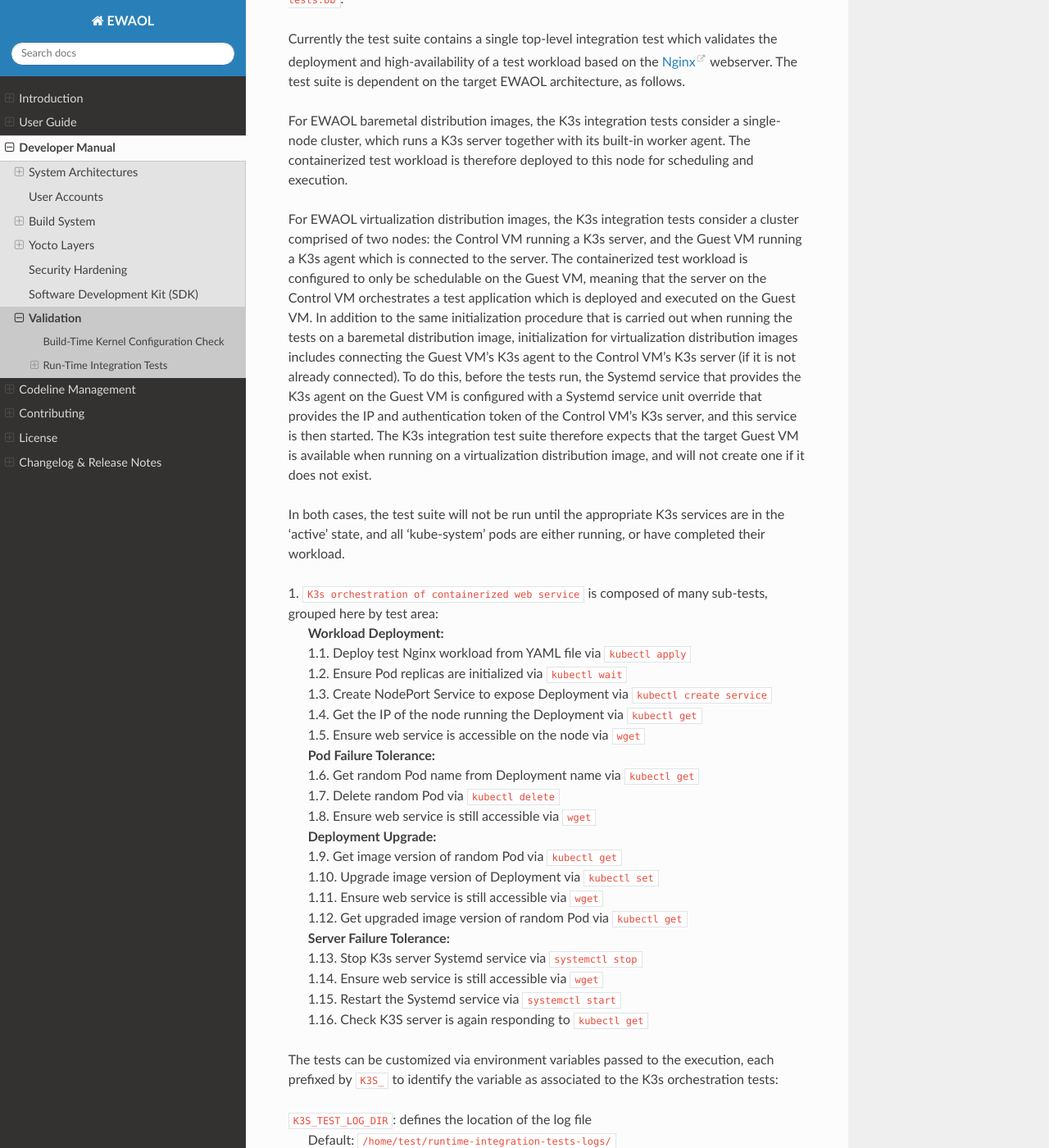
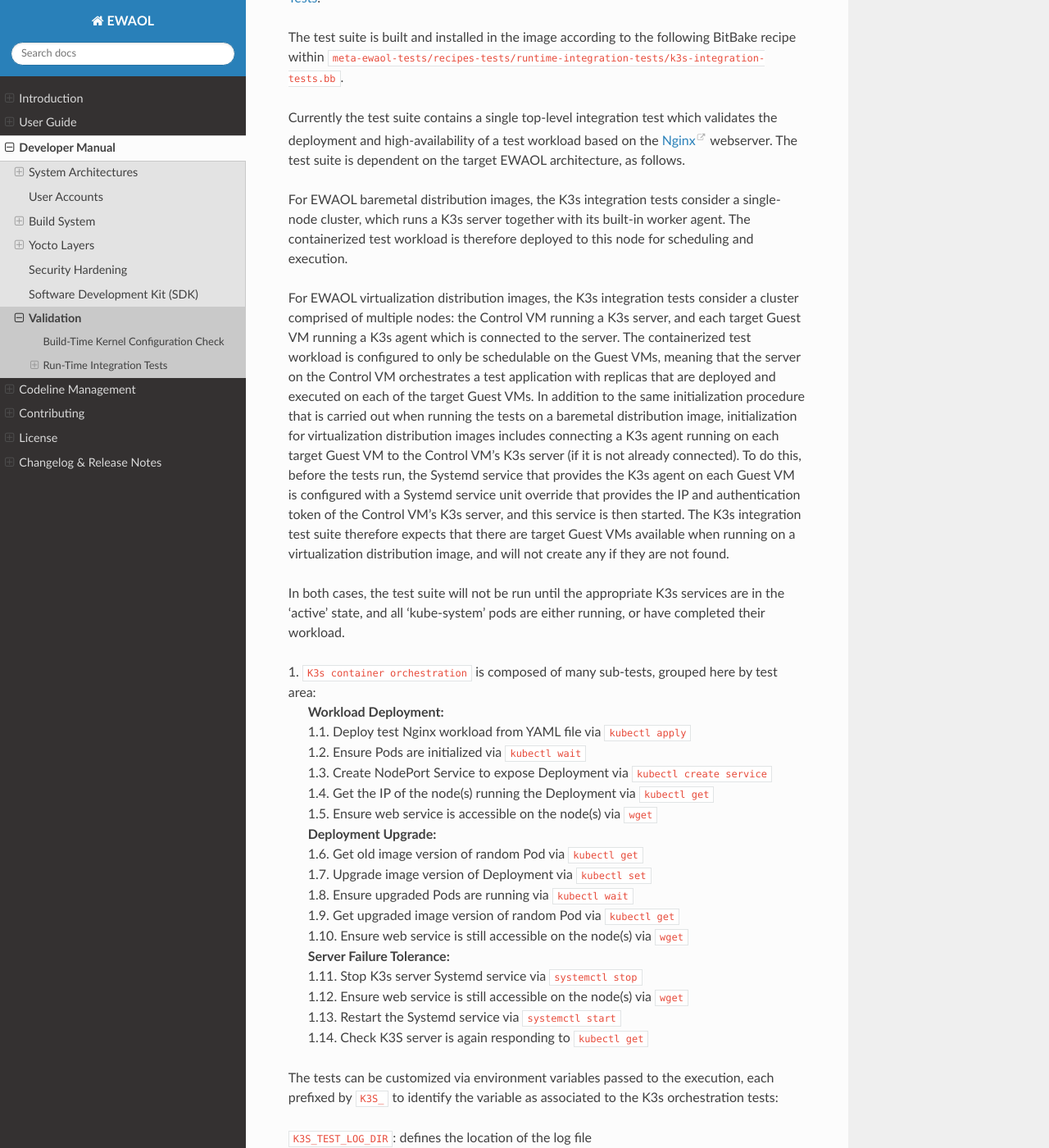
Before and after one commit to chaoge525/soafee_demo, a Sphinx documentation site: the page built from documentation/manual/validation.rst, in a window 1280 px wide and 1400 px high, scrolled down 6135 px. Shown: the whole window at 82% size. Built offline with Sphinx 7.4.7 and the Read the Docs theme 2.0.0, drawn with Linux system fonts in a browser that asks for light colours; some of the changed text lies outside the part shown.

Commit message:
ewaol-tests,doc: Validate all EWAOL Guest VMs during run-time integration tests
This patch updates the run-time integration tests to validate all target EWAOL
Guest VMs where appropriate, instead of just selecting one Guest VM.

The target Guest VMs are selected via a test-suite specific BASENAME environment
variable. All Guest VMs which begin with the basename are selected. By default,
the basename is the EWAOL Guest VM hostname ("ewaol-guest-vm").

For the container engine test suite, user accounts test suite, and
virtualization test suites, each Guest VM is independently and consecutively
validated.

For the K3s test suite, all target Guest VMs are connected to a single K3s
cluster, and the tests ensure that the application workload replicas are
distributed over the nodes using a PodAntiAffinity setting. To simplify the
behavior, one replica is deployed per node, meaning that a baremetal
distribution image now executes one replica instead of three (note this has no
impact on the validation). To support the image 'rolling' upgrade for a single
Pod, the deployment is configured to allow the Pod to be stopped before the new
upgraded Pod is started.

Issue-Id: SCM-4424
Signed-off-by: Richard Neill <richard.neill@arm.com>
Change-Id: I339c313643d5b196ec5268cacc9c2dec3b2474ac

```diff
--- a/documentation/manual/validation.rst
+++ b/documentation/manual/validation.rst
@@ -57,14 +57,14 @@ image depend on its target architecture, as follows:
 
 * Baremetal architecture:
     * `Container Engine Tests`_
-    * `K3s Orchestration Tests`_ (local deployment of K3s pods)
+    * `K3s Orchestration Tests`_ (local deployment of a K3s pod)
     * `User Accounts Tests`_
 * Virtualization architecture:
     * Control VM:
 
       * `Container Engine Tests`_
-      * `K3s Orchestration Tests`_ (remote deployment of K3s pods on a Guest
-        VM, from the Control VM)
+      * `K3s Orchestration Tests`_ (remote deployment of K3s pods on the Guest
+        VMs, from the Control VM)
       * `User Accounts Tests`_
       * `Xen Virtualization Tests`_
     * Guest VM:
@@ -196,8 +196,8 @@ in `Running the Tests`_.
 On an EWAOL virtualization distribution image, the container engine test suite
 is available for execution on both the Control VM and the Guest VM. In addition,
 as part of running the test suite on the Control VM, an extra test will be
-performed which logs into the Guest VM and runs the container engine test suite
-on it, thereby reporting any test failures of the Guest VM as part of the
+performed which logs into each Guest VM and runs the container engine test suite
+on it, thereby reporting any test failures of a Guest VM as part of the
 Control VM's test suite execution.
 
 The test suite is built and installed in the image according to the following
@@ -221,12 +221,13 @@ consecutively in the following order.
          via the ``docker run`` command
 |        - Create and start a container, re-using the existing image
 |        - Update package lists within container from external network
-| 3. ``run container engine integration tests on the Guest VM from the Control VM``
-     is only executed on the Control VM. On the Guest VM this test is skipped.
-     The test is composed of two sub-tests:
-|    3.1. Check that Xendomains is initialized and the Guest VM is running via
-          ``systemctl status`` and ``xendomains status``
-|    3.2. Run the container engine integration tests on the Guest VM
+| 3. ``run container engine integration tests on Guest VMs from the Control VM``
+     is only executed on the Control VM. On a Guest VM this test is skipped.
+     The test is composed of the following sub-tests:
+|    3.1. Check that Xendomains is initialized ``systemctl status``
+|    For each Guest VM:
+|      3.2. Check the Guest VM is running via ``xendomains status``
+|      3.3. Run the container engine integration tests on the Guest VM
 |        - Uses an Expect script to log-in and execute the
            ``ptest-runner container-engine-integration-tests`` command
 |        - This command will therefore run only the first and second top-level
@@ -246,15 +247,15 @@ container engine tests:
 |  ``CE_TEST_CLEAN_ENV``: enable test environment clean-up
 |    Default: ``1`` (enabled)
 |    See `Container Engine Environment Clean-Up`_
-|  ``CE_TEST_GUEST_VM_NAME``: defines the Xen domain name and Hostname of the
-    Guest VM
+|  ``CE_TEST_GUEST_VM_BASENAME``: defines the base Xen domain name (hostname) to
+   determine which Guest VMs to include as part of the test suite execution
 |    Only available when running the tests on an EWAOL virtualization
      distribution image
-|    Represents the target Guest VM to test when executing the suite on the
-     Control VM
-|    Default: ``${EWAOL_GUEST_VM_HOSTNAME}1``
-|    With standard configuration, the default Guest VM will therefore be
-     ``ewaol-guest-vm1``
+|    Any Guest VMs that have a Xen domain name starting with this value will be
+     tested as part of executing the suite on the Control VM
+|    Default: ``${EWAOL_GUEST_VM_HOSTNAME}``
+|    With standard configuration, the default Guest VMs will therefore be all
+     Guest VMs with domain names which start with ``ewaol-guest-vm``
 
 Container Engine Environment Clean-Up
 ^^^^^^^^^^^^^^^^^^^^^^^^^^^^^^^^^^^^^
@@ -274,10 +275,10 @@ The environment clean operation involves:
     * Determination and removal of all running containers of the image given by
       ``CE_TEST_IMAGE``
     * Removal of the image given by ``CE_TEST_IMAGE``, if it exists
-    * Clearing the password set when the tests accessed the Guest VM, performed
-      only when running the test suite on a virtualization distribution image
-      with :ref:`Security Hardening<manual/hardening:Security Hardening>`
-      enabled.
+    * Clearing the passwords set when the test suite accessed each Guest VM,
+      performed only when running the test suite on a virtualization
+      distribution image with
+      :ref:`Security Hardening<manual/hardening:Security Hardening>` enabled.
 
 If enabled then the environment clean operations will always be run, regardless
 of test-suite success or failure.
@@ -307,48 +308,46 @@ agent. The containerized test workload is therefore deployed to this node for
 scheduling and execution.
 
 For EWAOL virtualization distribution images, the K3s integration tests consider
-a cluster comprised of two nodes: the Control VM running a K3s server, and the
-Guest VM running a K3s agent which is connected to the server. The containerized
-test workload is configured to only be schedulable on the Guest VM, meaning that
-the server on the Control VM orchestrates a test application which is deployed
-and executed on the Guest VM. In addition to the same initialization procedure
-that is carried out when running the tests on a baremetal distribution image,
-initialization for virtualization distribution images includes connecting the
-Guest VM's K3s agent to the Control VM's K3s server (if it is not already
-connected). To do this, before the tests run, the Systemd service that provides
-the K3s agent on the Guest VM is configured with a Systemd service unit override
-that provides the IP and authentication token of the Control VM's K3s server,
-and this service is then started. The K3s integration test suite therefore
-expects that the target Guest VM is available when running on a virtualization
-distribution image, and will not create one if it does not exist.
+a cluster comprised of multiple nodes: the Control VM running a K3s server, and
+each target Guest VM running a K3s agent which is connected to the server. The
+containerized test workload is configured to only be schedulable on the Guest
+VMs, meaning that the server on the Control VM orchestrates a test application
+with replicas that are deployed and executed on each of the target Guest VMs. In
+addition to the same initialization procedure that is carried out when running
+the tests on a baremetal distribution image, initialization for virtualization
+distribution images includes connecting a K3s agent running on each target Guest
+VM to the Control VM's K3s server (if it is not already connected). To do this,
+before the tests run, the Systemd service that provides the K3s agent on each
+Guest VM is configured with a Systemd service unit override that provides the IP
+and authentication token of the Control VM's K3s server, and this service is
+then started. The K3s integration test suite therefore expects that there are
+target Guest VMs available when running on a virtualization distribution image,
+and will not create any if they are not found.
 
 In both cases, the test suite will not be run until the appropriate K3s services
 are in the 'active' state, and all 'kube-system' pods are either running, or
 have completed their workload.
 
-| 1. ``K3s orchestration of containerized web service`` is composed of many
-     sub-tests, grouped here by test area:
+| 1. ``K3s container orchestration`` is composed of many sub-tests, grouped here
+     by test area:
 |    **Workload Deployment:**
 |    1.1. Deploy test Nginx workload from YAML file via ``kubectl apply``
-|    1.2. Ensure Pod replicas are initialized via ``kubectl wait``
+|    1.2. Ensure Pods are initialized via ``kubectl wait``
 |    1.3. Create NodePort Service to expose Deployment via
           ``kubectl create service``
-|    1.4. Get the IP of the node running the Deployment via ``kubectl get``
-|    1.5. Ensure web service is accessible on the node via ``wget``
-|    **Pod Failure Tolerance:**
-|    1.6. Get random Pod name from Deployment name via ``kubectl get``
-|    1.7. Delete random Pod via ``kubectl delete``
-|    1.8. Ensure web service is still accessible via ``wget``
+|    1.4. Get the IP of the node(s) running the Deployment via ``kubectl get``
+|    1.5. Ensure web service is accessible on the node(s) via ``wget``
 |    **Deployment Upgrade:**
-|    1.9. Get image version of random Pod via ``kubectl get``
-|    1.10. Upgrade image version of Deployment via ``kubectl set``
-|    1.11. Ensure web service is still accessible via ``wget``
-|    1.12. Get upgraded image version of random Pod via ``kubectl get``
+|    1.6. Get old image version of random Pod via ``kubectl get``
+|    1.7. Upgrade image version of Deployment via ``kubectl set``
+|    1.8. Ensure upgraded Pods are running via ``kubectl wait``
+|    1.9. Get upgraded image version of random Pod via ``kubectl get``
+|    1.10. Ensure web service is still accessible on the node(s) via ``wget``
 |    **Server Failure Tolerance:**
-|    1.13. Stop K3s server Systemd service via ``systemctl stop``
-|    1.14. Ensure web service is still accessible via ``wget``
-|    1.15. Restart the Systemd service via ``systemctl start``
-|    1.16. Check K3S server is again responding to ``kubectl get``
+|    1.11. Stop K3s server Systemd service via ``systemctl stop``
+|    1.12. Ensure web service is still accessible on the node(s) via ``wget``
+|    1.13. Restart the Systemd service via ``systemctl start``
+|    1.14. Check K3S server is again responding to ``kubectl get``
 
 The tests can be customized via environment variables passed to the execution,
 each prefixed by ``K3S_`` to identify the variable as associated to the
@@ -361,13 +360,15 @@ K3s orchestration tests:
 |  ``K3S_TEST_CLEAN_ENV``: enable test environment clean-up
 |    Default: ``1`` (enabled)
 |    See `K3s Environment Clean-Up`_
-|  ``K3S_TEST_GUEST_VM_NAME``: defines the name of the Guest VM to use for the
-   tests
-|    Only available when running the tests on a virtualization distribution
-     image
-|    Default: ``${EWAOL_GUEST_VM_HOSTNAME}1``
-|    With standard configuration, the default Guest VM will therefore be
-     ``ewaol-guest-vm1``
+|  ``K3S_TEST_GUEST_VM_BASENAME``: defines the base Xen domain name (hostname)
+   to determine which Guest VMs to include in the test suite execution
+|    Only available when running the tests on an EWAOL virtualization
+     distribution image
+|    Any Guest VMs that have a Xen domain name starting with this value will be
+     connected to the K3s server, to form a cluster
+|    Default: ``${EWAOL_GUEST_VM_HOSTNAME}``
+|    With standard configuration, the default Guest VMs are therefore all
+     Guest VMs which have a domain name starting with ``ewaol-guest-vm``
 
 K3s Environment Clean-Up
 ^^^^^^^^^^^^^^^^^^^^^^^^
@@ -391,13 +392,13 @@ The environment clean operation involves:
 For virtualization distribution images, additional clean-up operations are
 performed:
 
-    * Deleting the Guest VM node from the K3s cluster
-    * Stopping the K3s agent running on the Guest VM, and deleting any test
-      Systemd service override on the Guest VM
-    * Clearing the password set when the tests accessed the Guest VM, performed
-      only when running the test suite on a virtualization distribution image
-      with :ref:`Security Hardening<manual/hardening:Security Hardening>`
-      enabled.
+    * Deleting each Guest VM node from the K3s cluster
+    * Stopping the K3s agent running on each Guest VM, and deleting any test
+      Systemd service override on each Guest VM
+    * Clearing the passwords set when the test suite accessed each Guest VM,
+      performed only when running the test suite on a virtualization
+      distribution image with
+      :ref:`Security Hardening<manual/hardening:Security Hardening>` enabled.
 
 If enabled then the environment clean operations will always be run, regardless
 of test-suite success or failure.
@@ -431,9 +432,9 @@ are configured and appropriate access permissions are in place. For a
 virtualization image, the test suite is available on both the Control VM and the
 Guest VM(s), and includes the same validation as the baremetal test suite on the
 respective VM's local user accounts. However, as part of running the test suite
-on the Control VM, an extra test will be performed which logs into the Guest VM
-and runs the user accounts test suite on it, thereby reporting any test failures
-of the Guest VM as part of the Control VM's test suite execution.
+on the Control VM, an extra test will be performed which logs into the Guest VMs
+and runs the user accounts test suite on them, thereby reporting any test
+failures of a Guest VM as part of the Control VM's test suite execution.
 
 As the configuration of user accounts is modified for EWAOL distribution images
 that are built with EWAOL security hardening, additional security-related
@@ -464,16 +465,17 @@ which are conditionally executed, as follows:
 |    2.4. Check that the umask value is set correctly
 | 3. ``run user accounts integration tests on the Guest VM from the Control VM``
      is only included for EWAOL virtualization distribution images, and is only
-     executed on the Control VM. On the Guest VM this test is skipped. The test
-     is composed of two sub-tests:
-|    3.1. Check that Xendomains is initialized and the Guest VM is running via
-          ``systemctl status`` and ``xendomains status``
-|    3.2. Run the user accounts integration tests on the Guest VM
-|        - Uses an Expect script to log-in and execute the
-           ``ptest-runner user-accounts-integration-tests`` command
-|        - This command will therefore run only the first and second
-           (if EWAOL security hardening is configured) top-level integration
-           tests of the user accounts integration test suite on the Guest VM
+     executed on the Control VM. On a Guest VM this test is skipped. The test
+     is composed of the following sub-tests:
+|    3.1. Check that Xendomains is initialized ``systemctl status``
+|    For each Guest VM:
+|      3.2. Check the Guest VM is running via ``xendomains status``
+|      3.3. Run the user accounts integration tests on the Guest VM
+|          - Uses an Expect script to log-in and execute the
+             ``ptest-runner user-accounts-integration-tests`` command
+|          - This command will therefore run only the first and second
+             (if EWAOL security hardening is configured) top-level integration
+             tests of the user accounts integration test suite on the Guest VM
 
 The tests can be customized via environment variables passed to the execution,
 each prefixed by ``UA_`` to identify the variable as associated to the user
@@ -486,15 +488,15 @@ accounts tests:
 |  ``UA_TEST_CLEAN_ENV``: enable test environment clean-up
 |    Default: ``1`` (enabled)
 |    See `User Accounts Environment Clean-Up`_
-|  ``UA_TEST_GUEST_VM_NAME``: defines the Xen domain name and Hostname of the
-   Guest VM
+|  ``UA_TEST_GUEST_VM_BASENAME``: defines the base Xen domain name (hostname) to
+   determine which Guest VMs to include as part of the test suite execution
 |    Only available when running the tests on an EWAOL virtualization
      distribution image
-|    Represents the target Guest VM to test when executing the suite on the
-     Control VM
-|    Default: ``${EWAOL_GUEST_VM_HOSTNAME}1``
-|    With standard configuration, the default Guest VM will therefore be
-     ``ewaol-guest-vm1``
+|    Any Guest VMs that have a Xen domain name starting with this value will be
+     tested as part of executing the suite on the Control VM
+|    Default: ``${EWAOL_GUEST_VM_HOSTNAME}``
+|    With standard configuration, the default Guest VMs will therefore be all
+     Guest VMs with domain names which start with ``ewaol-guest-vm``
 
 User Accounts Environment Clean-Up
 ^^^^^^^^^^^^^^^^^^^^^^^^^^^^^^^^^^
@@ -511,10 +513,10 @@ hardening are:
 
     * Reset the password for the ``test`` user account
     * Reset the password for the non-privileged EWAOL user account
-    * Clearing the password set when the tests accessed the Guest VM, performed
-      only when running the test suite on a virtualization distribution image
-      with :ref:`Security Hardening<manual/hardening:Security Hardening>`
-      enabled.
+    * Clearing the passwords set when the test suite accessed each Guest VM,
+      performed only when running the test suite on a virtualization
+      distribution image with
+      :ref:`Security Hardening<manual/hardening:Security Hardening>` enabled.
 
 After the environment clean-up, the user accounts will return to their original
 state where the first log-in will prompt the user for a new account password.
@@ -540,25 +542,26 @@ The test suite is only available for images that target the virtualization
 architecture.
 
 Currently the test suite contains two top-level integration tests, which
-validate a correctly running Guest VM, and validate that it can be managed
-successfully from the Control VM. These tests are as follows:
+validate that the target Guest VMs are correctly running, and validate that they
+can be managed successfully from the Control VM. These tests are as follows:
 
-| 1. ``validate Guest VM is running`` is composed of two sub-tests:
-|    1.1. Check that Xen reports the Guest VM as running via
-          ``xendomains status``
-|    1.2. Check that the Guest VM is operational and has external network access
-|        - Log-in to the Guest VM and access its interactive shell via
-           ``xl console``
-|        - Ping an external IP with the ``ping`` utility
-| 2. ``validate Guest VM management`` is composed of five sub-tests:
-|    2.1. Check that Xen reports the Guest VM as running via
-          ``xendomains status``
-|    2.2. Shutdown the Guest VM via ``systemctl stop``
-|    2.3. Check that Xen reports the Guest VM as not running via
-          ``xendomains status``
-|    2.4. Start the Guest VM via ``systemctl start``
-|    2.5. Check that Xen reports the Guest VM as running via
-          ``xendomains status``
+| For each Guest VM:
+|   1. ``validate Guest VM is running`` is composed of two sub-tests:
+|      1.1. Check that Xen reports the Guest VM as running via
+            ``xendomains status``
+|      1.2. Check that the Guest VM is operational and has external network access
+|          - Log-in to the Guest VM and access its interactive shell via
+             ``xl console``
+|          - Ping an external IP with the ``ping`` utility
+|   2. ``validate Guest VM management`` is composed of five sub-tests:
+|      2.1. Check that Xen reports the Guest VM as running via
+            ``xendomains status``
+|      2.2. Shutdown the Guest VM via ``systemctl stop``
+|      2.3. Check that Xen reports the Guest VM as not running via
+            ``xendomains status``
+|      2.4. Start the Guest VM via ``systemctl start``
+|      2.5. Check that Xen reports the Guest VM as running via
+            ``xendomains status``
 
 The tests can be customized via environment variables passed to the execution,
 each prefixed by ``VIRT_`` to identify the variable as associated to the
@@ -571,15 +574,15 @@ virtualization integration tests:
 |  ``VIRT_TEST_CLEAN_ENV``: enable test environment clean-up
 |    Default: ``1`` (enabled)
 |    See `Xen Virtualization Environment Clean-Up`_
-|  ``VIRT_TEST_GUEST_VM_NAME``: defines the name of the Guest VM to use for the
-   tests
-|    Default: ``${EWAOL_GUEST_VM_HOSTNAME}1``
-|    With standard configuration, the default Guest VM will therefore be
-     ``ewaol-guest-vm1``
+|  ``VIRT_TEST_GUEST_VM_BASENAME``: defines the base Xen domain name (hostname)
+   to determine which Guest VMs to validate
+|    Default: ``${EWAOL_GUEST_VM_HOSTNAME}``
+|    With standard configuration, the default Guest VMs will therefore be all
+     Guest VMs with domain names which start with ``ewaol-guest-vm``
 
 Prior to execution, the Xen Virtualization test suite expects the
-``xendomains.service`` Systemd service to be running or in the process of
-initializing.
+``xendomains.service`` Systemd service on the Control VM to be running or in the
+process of initializing.
 
 Xen Virtualization Environment Clean-Up
 ^^^^^^^^^^^^^^^^^^^^^^^^^^^^^^^^^^^^^^^
@@ -587,14 +590,14 @@ Xen Virtualization Environment Clean-Up
 The Xen Virtualization integration tests only modify the system environment when
 the test suite is executed on an image with
 :ref:`Security Hardening<manual/hardening:Security Hardening>` enabled, as
-accessing the Guest VM on a security hardened image requires setting the user
+accessing a Guest VM on a security hardened image requires setting the user
 account password.
 
 There is therefore only a single environment clean operation performed for this
 test suite:
 
-    * Clearing the password set when the tests accessed the Guest VM, performed
-      only when running the test suite with
+    * Clearing the passwords set when the tests accessed each Guest VM,
+      performed only when running the test suite with
       :ref:`Security Hardening<manual/hardening:Security Hardening>` enabled.
 
 Cleaning up the account password will only occur if ``VIRT_TEST_CLEAN_ENV`` is
```
Also changed, not shown: 18 other files.
